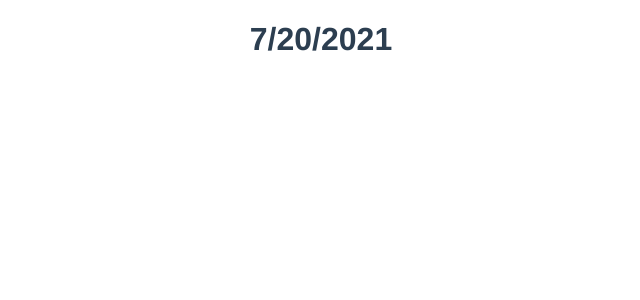
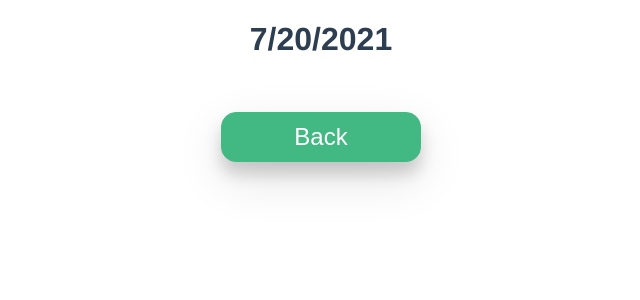
Before and after one commit to nebudev14/Planify, a Vue app: page /planner in a window 1280 px wide. Shown: the top 300 px of the page, without its empty margins (319-959 px from the left). Built offline with nearby package versions, Linux system fonts and the light colour scheme.

Commit message:
Create back button

```diff
--- a/src/components/Calendar.vue
+++ b/src/components/Calendar.vue
@@ -1,5 +1,6 @@
 <template>
     <h1>{{ plans }}</h1>
+    <button v-on:click="routeToStart" class="btn">Back</button>
 </template>
 
 <script lang="ts">
@@ -19,7 +20,7 @@ export default defineComponent({
     },
     methods: {
         routeToStart() {
-
+            router.push({ path: `/` })
         }
     }
 })
```
